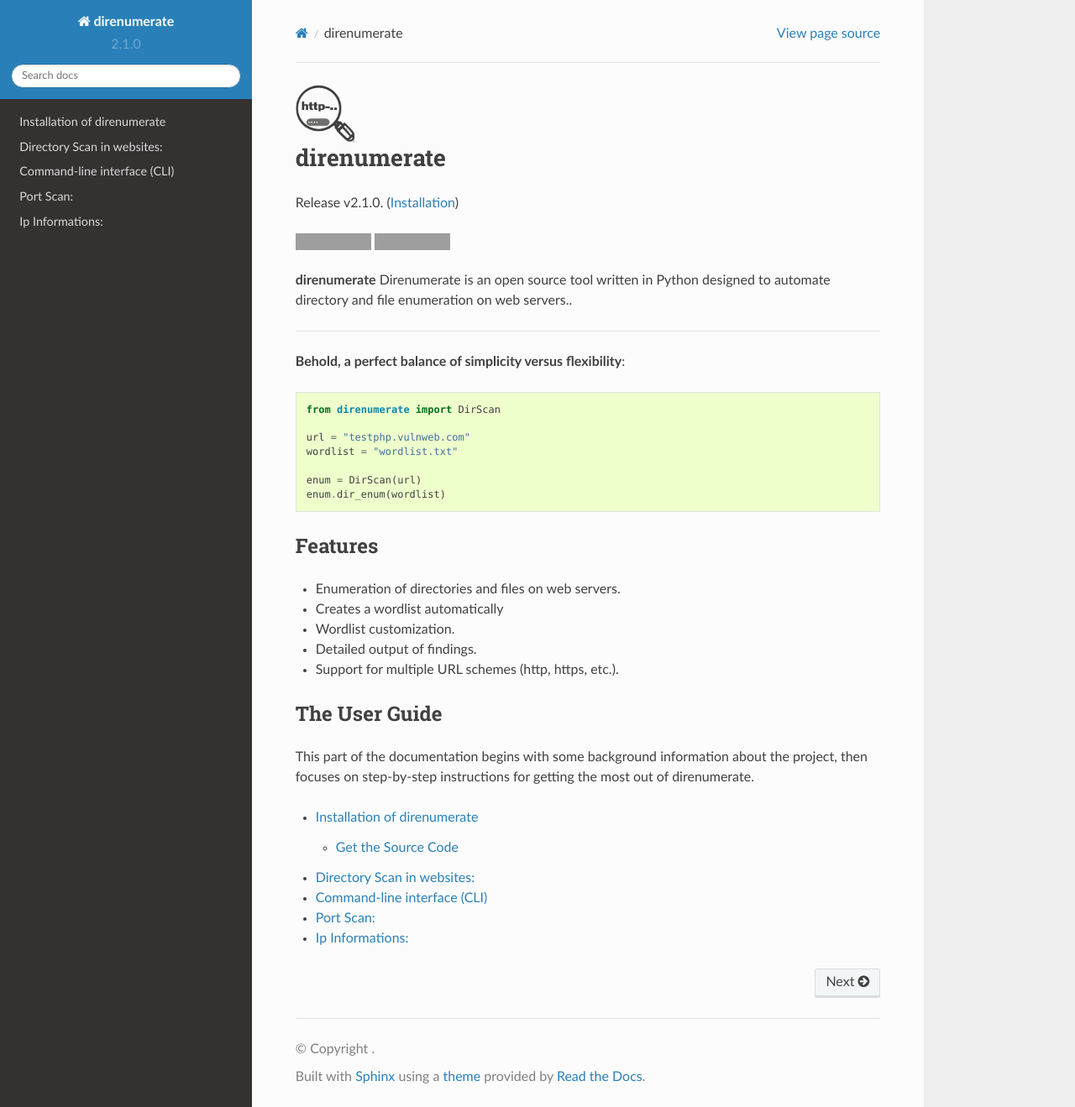
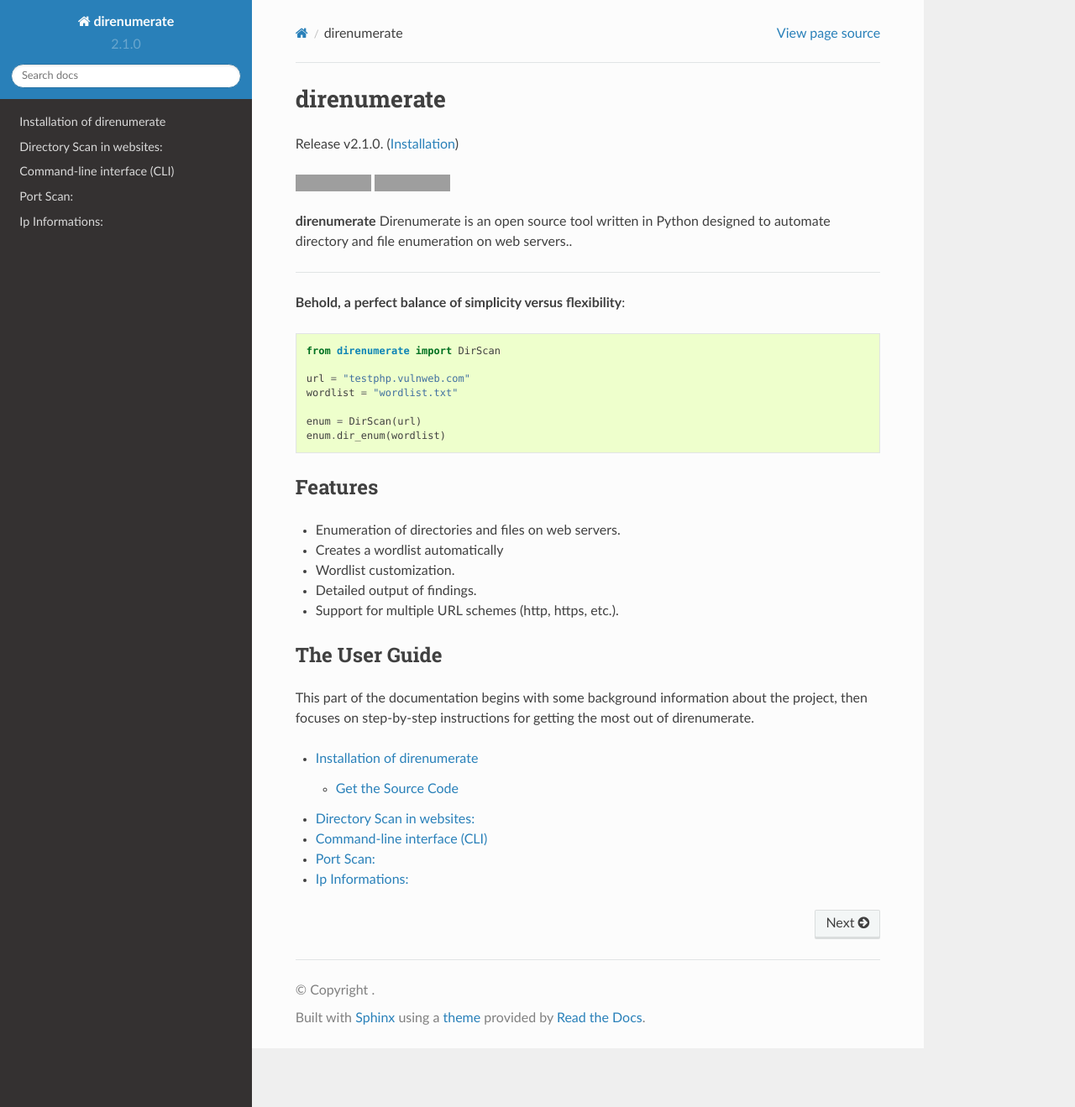
Before and after one commit to JuanBindez/direnumerate, a Sphinx documentation site: the page built from docs/index.rst, in a window 1280 px wide and 1319 px high. Shown: the whole window at 84% size. Built offline with Sphinx 7.4.7 and the Read the Docs theme 2.0.0, drawn with Linux system fonts in a browser that asks for light colours; grey boxes are pictures that could not be loaded.

Commit message:
Update index.rst

```diff
--- a/docs/index.rst
+++ b/docs/index.rst
@@ -1,8 +1,4 @@
 .. direnumerate documentation master file,
-
-.. image:: https://github.com/JuanBindez/direnumerate/blob/main/img/logo.png
-  :width: 70px
-  :height: 70px
 
 direnumerate
 ======
```
